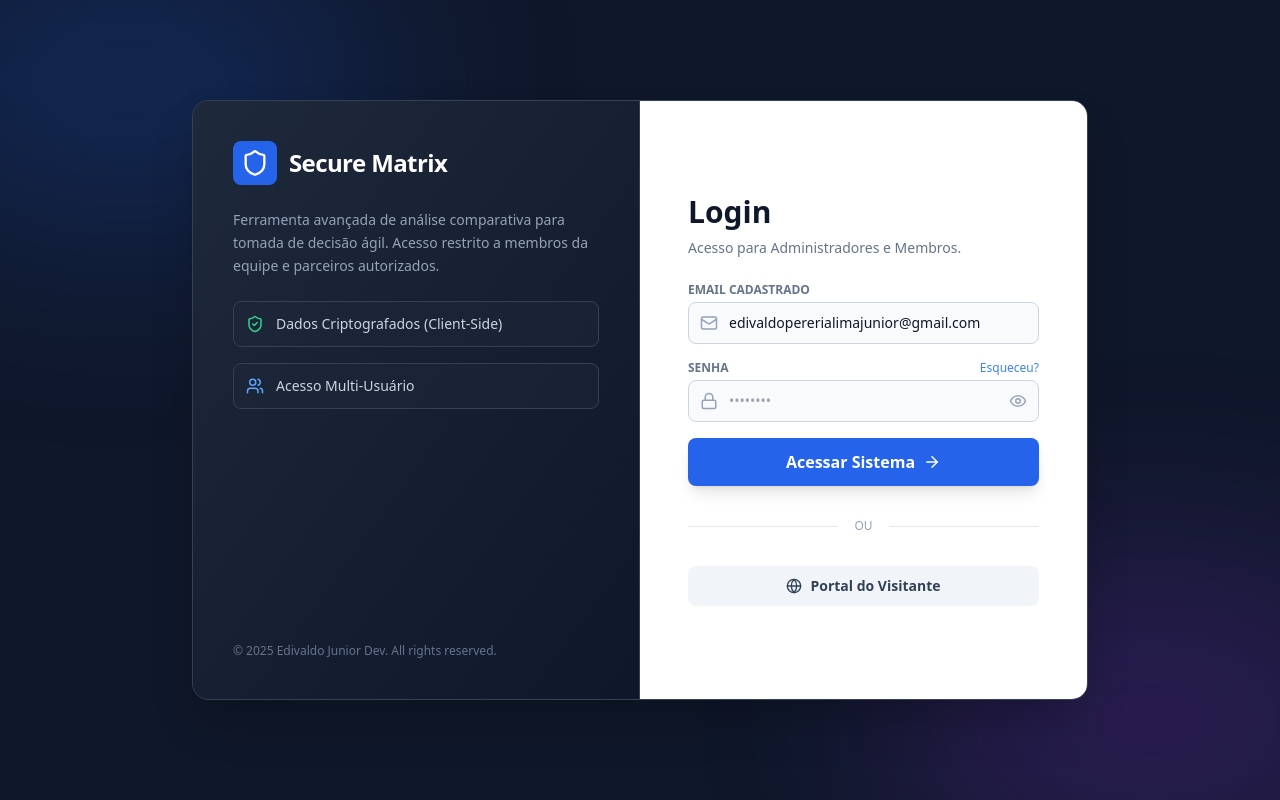
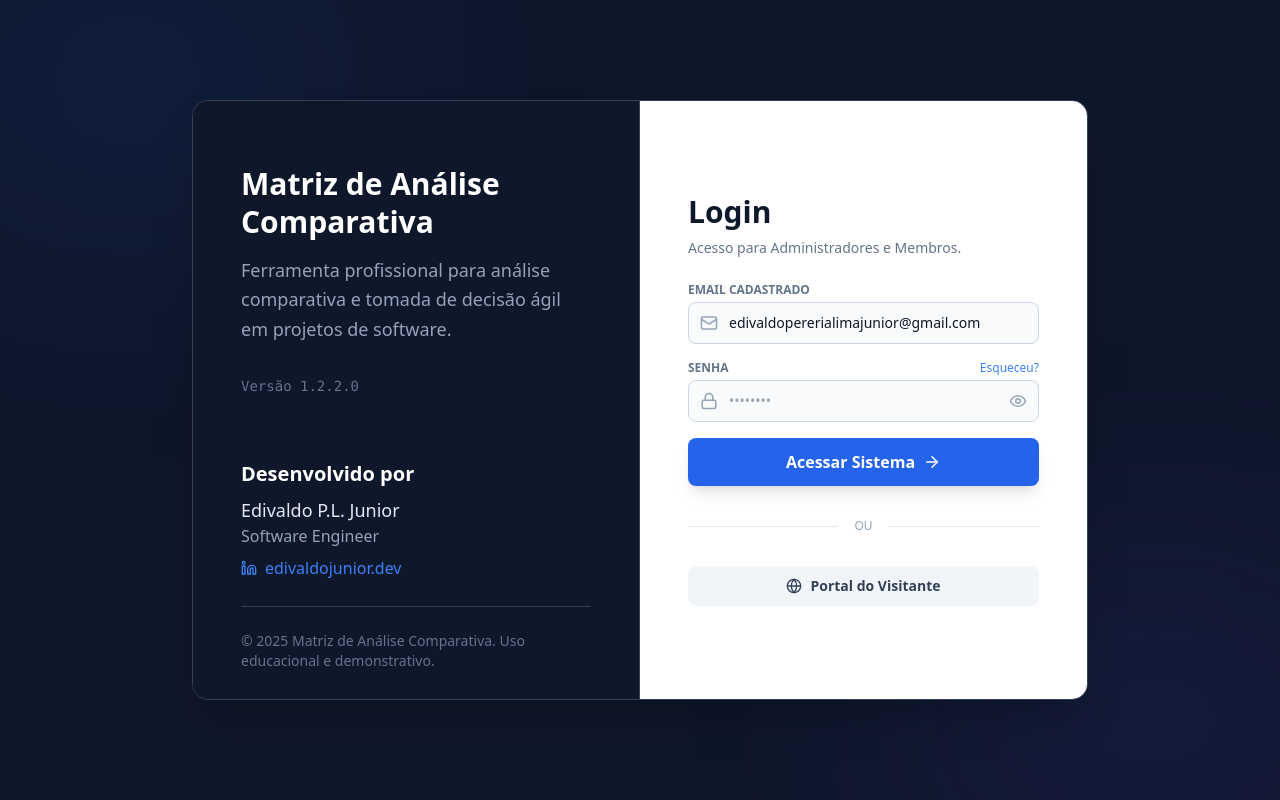
Before and after one commit to Edivaldo-Junior-Dev/matriz-projeto, a React (Vite) app: page / in a window 1280 px wide. Built offline with nearby package versions, Linux system fonts and the light colour scheme.

Commit message:
feat(LoginPanel): Refactor UI for better visuals and icons
Updates the background styling and replaces several icons in the login panel component. This aims to improve the visual appeal and ensure consistent iconography.

```diff
--- a/components/LoginPanel.tsx
+++ b/components/LoginPanel.tsx
@@ -1,6 +1,6 @@
 import React, { useState } from 'react';
 import { User, UserRole } from '../types';
-import { Lock, Mail, ArrowRight, UserCheck, Shield, HelpCircle, Eye, EyeOff, Building2, Globe, ShieldCheck, Users } from 'lucide-react';
+import { Lock, Mail, ArrowRight, UserCheck, HelpCircle, Eye, EyeOff, Building2, Globe, Linkedin } from 'lucide-react';
 
 interface LoginPanelProps {
   onLogin: (user: User) => void;
@@ -76,38 +76,49 @@ const LoginPanel: React.FC<LoginPanelProps> = ({ onLogin }) => {
 
       {/* Background Decor */}
       <div className="absolute top-0 left-0 w-full h-full overflow-hidden z-0">
-        <div className="absolute top-[-10%] left-[-10%] w-[40%] h-[40%] bg-blue-600/20 rounded-full blur-[100px]"></div>
-        <div className="absolute bottom-[-10%] right-[-10%] w-[40%] h-[40%] bg-purple-600/20 rounded-full blur-[100px]"></div>
+        <div className="absolute top-[-10%] left-[-10%] w-[40%] h-[40%] bg-blue-600/10 rounded-full blur-[120px]"></div>
+        <div className="absolute bottom-[-10%] right-[-10%] w-[40%] h-[40%] bg-indigo-600/10 rounded-full blur-[120px]"></div>
       </div>
 
       <div className="bg-slate-800/80 backdrop-blur-xl border border-slate-700 w-full max-w-4xl h-[600px] rounded-2xl shadow-2xl flex overflow-hidden z-10 animate-fade-in">
 
-        {/* Left Column: Visual & Info */}
-        <div className="hidden md:flex flex-col justify-between w-1/2 bg-gradient-to-br from-slate-800 to-slate-900 p-10 border-r border-slate-700 relative">
-          <div>
-            <div className="flex items-center gap-3 mb-6">
-              <div className="bg-blue-600 p-2 rounded-lg">
-                <Shield className="text-white" size={28} />
-              </div>
-              <h1 className="text-2xl font-bold tracking-tight text-white">Secure Matrix</h1>
+        {/* Left Column: Visual & Info (Modelo Novo) */}
+        <div className="hidden md:flex flex-col justify-between w-1/2 bg-slate-900 p-12 border-r border-slate-700 relative z-10">
+          <div className="space-y-8 mt-4">
+            <div>
+              <h1 className="text-3xl font-bold text-white mb-4 leading-tight">
+                Matriz de Análise Comparativa
+              </h1>
+              <p className="text-slate-400 text-lg leading-relaxed">
+                Ferramenta profissional para análise comparativa e tomada de decisão ágil em projetos de software.
+              </p>
             </div>
-            <p className="text-slate-400 text-sm leading-relaxed mb-6">
-              Ferramenta avançada de análise comparativa para tomada de decisão ágil.
-              Acesso restrito a membros da equipe e parceiros autorizados.
+
+            <p className="text-slate-500 font-mono text-sm">
+              Versão 1.2.2.0
             </p>
-            <div className="space-y-4">
-              <div className="flex items-center gap-3 text-sm text-slate-300 bg-slate-800/50 p-3 rounded-lg border border-slate-700">
-                <ShieldCheck className="text-emerald-400" size={18} />
-                <span>Dados Criptografados (Client-Side)</span>
-              </div>
-              <div className="flex items-center gap-3 text-sm text-slate-300 bg-slate-800/50 p-3 rounded-lg border border-slate-700">
-                <Users className="text-blue-400" size={18} />
-                <span>Acesso Multi-Usuário</span>
-              </div>
+
+            <div className="pt-8">
+              <h3 className="text-white font-bold text-xl mb-2">Desenvolvido por</h3>
+              <p className="text-slate-200 font-medium text-lg">Edivaldo P.L. Junior</p>
+              <p className="text-slate-400">Software Engineer</p>
+              <a
+                href="https://www.linkedin.com/in/edivaldojuniordev/"
+                target="_blank"
+                rel="noopener noreferrer"
+                className="text-blue-500 mt-2 inline-flex items-center gap-2 hover:underline hover:text-blue-400 transition-colors"
+              >
+                <Linkedin size={16} />
+                edivaldojunior.dev
+              </a>
             </div>
           </div>
-          <div className="text-xs text-slate-500">
-            &copy; 2025 Edivaldo Junior Dev. All rights reserved.
+
+          <div>
+            <div className="w-full h-px bg-slate-700 my-6"></div>
+            <p className="text-slate-500 text-sm">
+              &copy; 2025 Matriz de Análise Comparativa. Uso educacional e demonstrativo.
+            </p>
           </div>
         </div>
 
```
